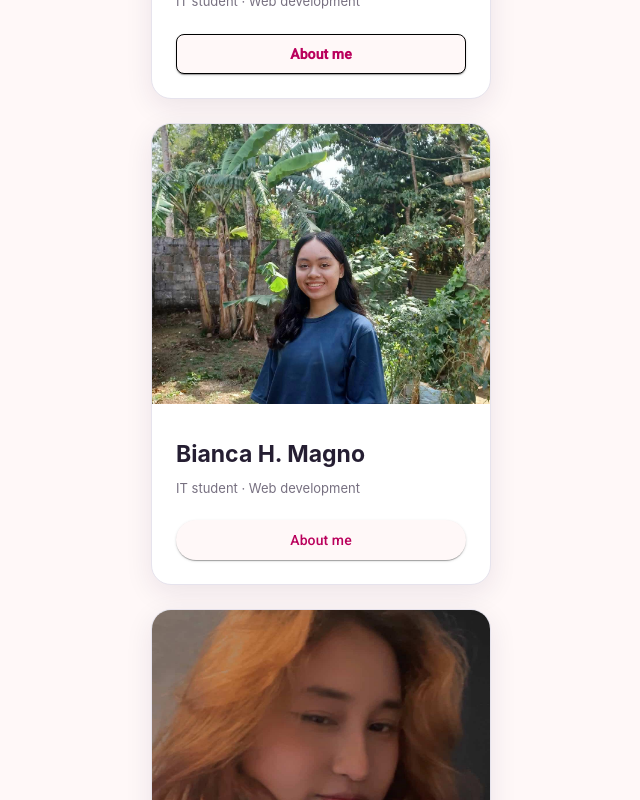
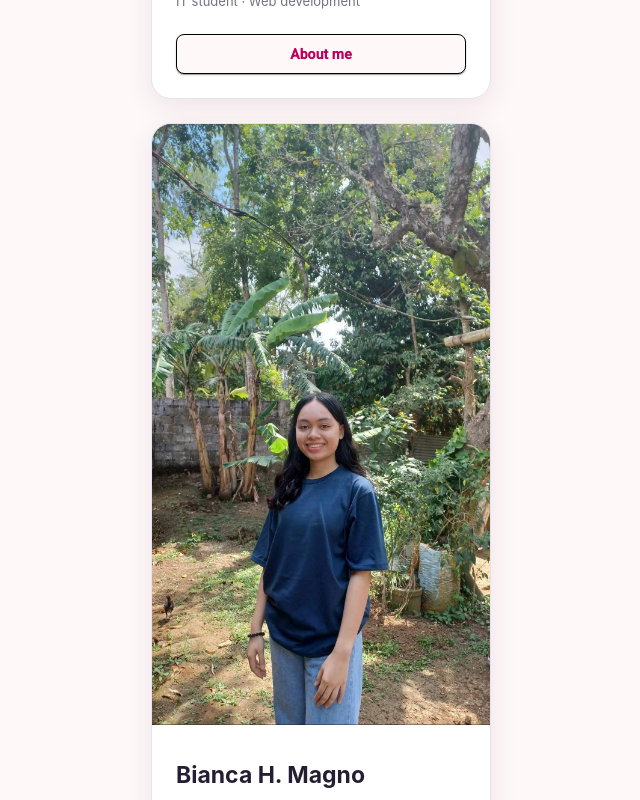
Before and after one commit to Resos-JohnAlec/S-ITWB415-EA3-ALTF4, an Angular app in the folder altf4/: page / in a window 1280 px wide. Shown: the part 540-1340 px from the top of the page, without its empty margins (319-959 px from the left). Built offline with nearby package versions, Linux system fonts and the light colour scheme.

Commit message:
Add minor edits

```diff
--- a/altf4/src/app/components/magno-component/magno-component.scss
+++ b/altf4/src/app/components/magno-component/magno-component.scss
@@ -3,23 +3,6 @@
   width: 100%;
   max-width: 340px;
   margin-top: 24px;
-}
-
-button {
-  width: 100%;
-}
-
-.description:empty {
-  display: none;
-}
-
-.description {
-  margin: 20px 0 0;
-  padding-top: 16px;
-  border-top: 1px solid #ece8f1;
-  color: #62596f;
-  font-size: 14px;
-  line-height: 1.7;
 }
 
 .profile-card {
@@ -33,9 +16,7 @@ button {
 .profile-photo {
   display: block;
   width: 100%;
-  height: 280px;
-  object-fit: cover;
-  object-position: center;
+  height: auto;
 }
 
 .profile-content {
@@ -55,3 +36,29 @@ h2 {
   font-size: 13px;
   line-height: 1.6;
 }
+
+button {
+  width: 100%;
+  border-radius: 8px;
+  font-weight: 600;
+  transition: transform 0.2s ease, box-shadow 0.2s ease;
+  border: 1px solid black;
+}
+
+button:hover {
+  transform: translateY(-2px);
+  box-shadow: 0 4px 10px rgb(63 81 181 / 25%);
+}
+
+.description:empty {
+  display: none;
+}
+
+.description {
+  margin: 20px 0 0;
+  padding-top: 16px;
+  border-top: 1px solid #ece8f1;
+  color: #62596f;
+  font-size: 14px;
+  line-height: 1.7;
+}
--- a/altf4/src/app/revillas-component/revillas-component.html
+++ b/altf4/src/app/revillas-component/revillas-component.html
@@ -7,6 +7,6 @@
             aria-controls="resos-description">
             About me
         </button>
-        <p id="resos-description" class="description">{{ description }}</p>
+        <p id="revillas-description" class="description">{{ description }}</p>
     </div>
 </div>
```
